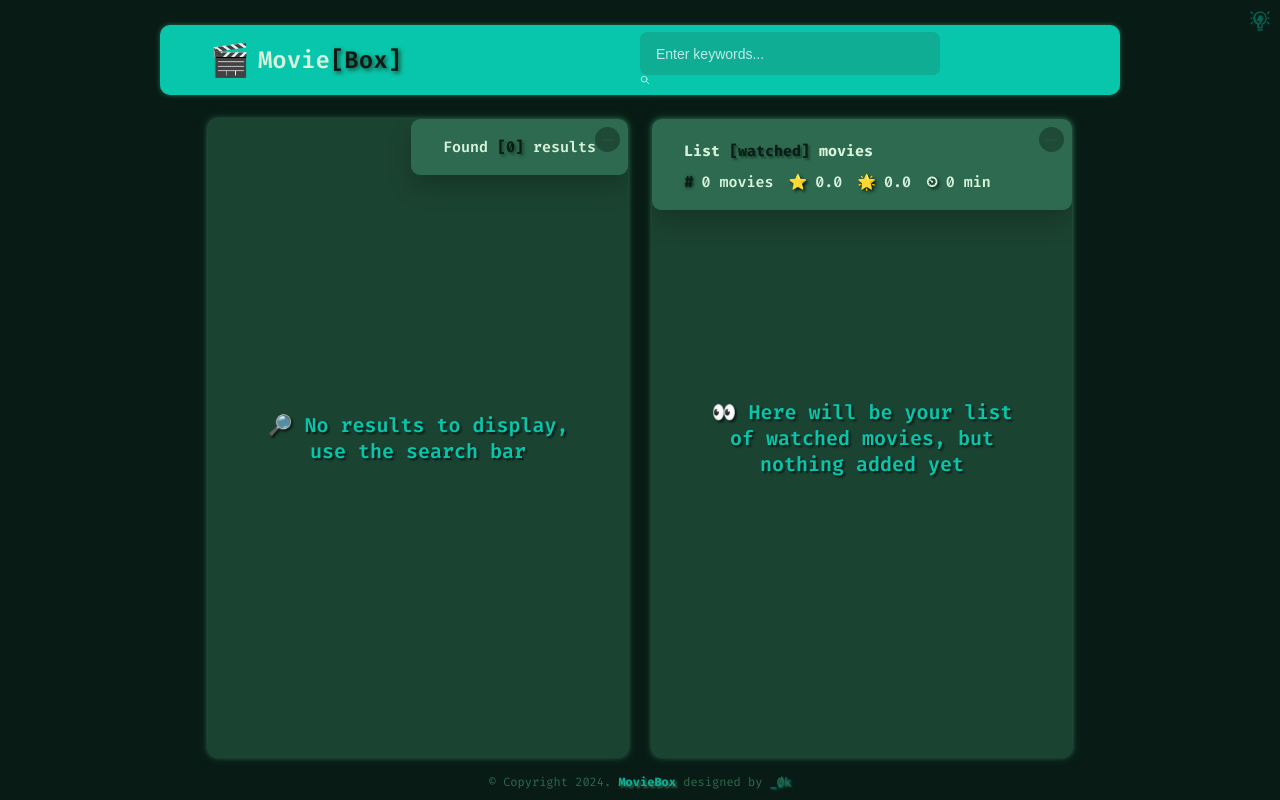
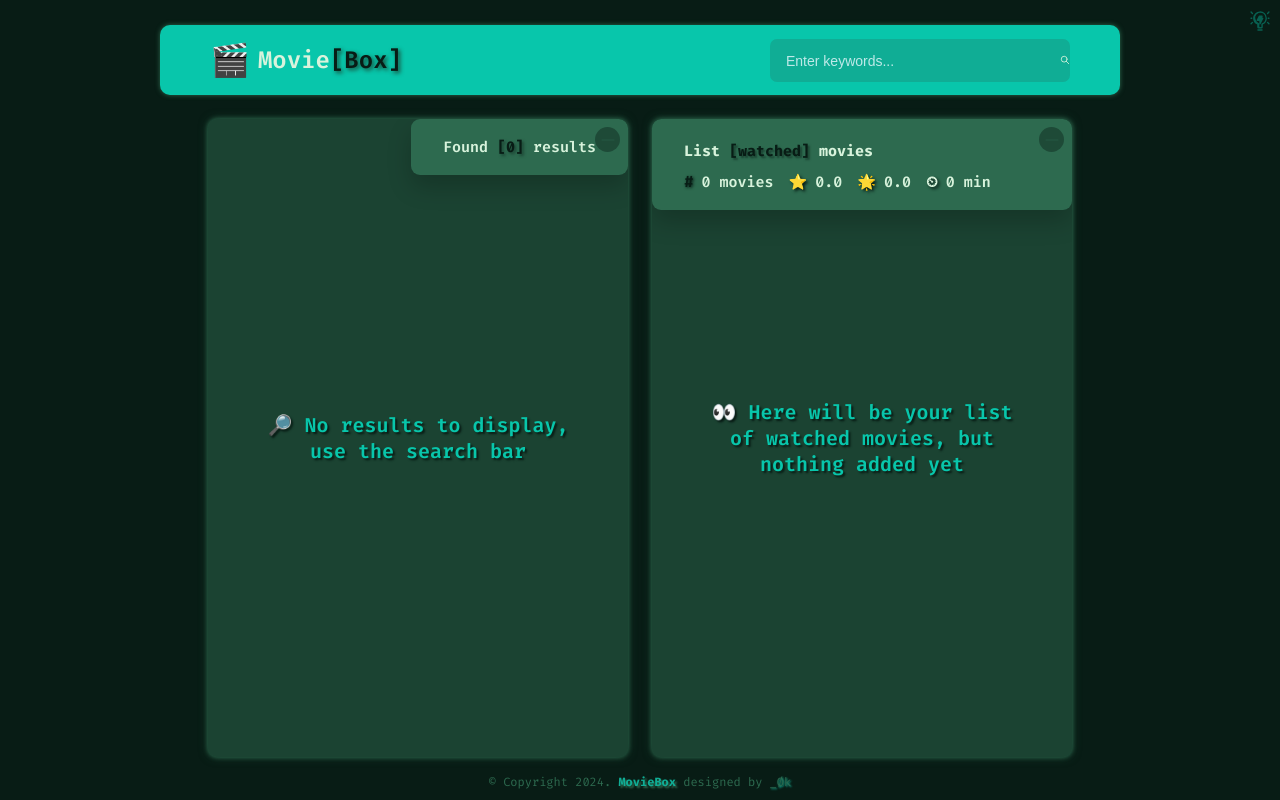
Before and after one commit to bakNa2t/moviebox, a React (Vite) app: page / in a window 1280 px wide. Built offline with nearby package versions, Linux system fonts and the light colour scheme.

Commit message:
Added search-icon cls to HiOutlineSearch

```diff
--- a/src/components/Search.jsx
+++ b/src/components/Search.jsx
@@ -33,9 +33,7 @@ function Search({ query, setQuery }) {
         onChange={(e) => setQuery(e.target.value)}
         ref={searchElem}
       />
-      <div>
-        <HiOutlineSearch />
-      </div>
+      <HiOutlineSearch className={styles["search-icon"]} />
     </div>
   );
 }
--- a/src/components/Search.module.css
+++ b/src/components/Search.module.css
@@ -1,9 +1,16 @@
+.search-container {
+  position: relative;
+  display: flex;
+  align-items: center;
+  justify-content: end;
+}
 .search {
   justify-self: end;
   border: none;
   padding: 1.1rem 1.6rem;
   font-size: 1.8rem;
   border-radius: 0.7rem;
+  width: 100%;
   width: 30rem;
   transition: all 0.3s;
   color: var(--color-text);
@@ -22,6 +29,12 @@
   box-shadow: 0 0 6px var(--color-text-dark);
 }
 
+.search-icon {
+  position: absolute;
+  cursor: pointer;
+  right: 0;
+}
+
 @media (max-width: 435px) {
   .search {
     width: 20rem;
```
